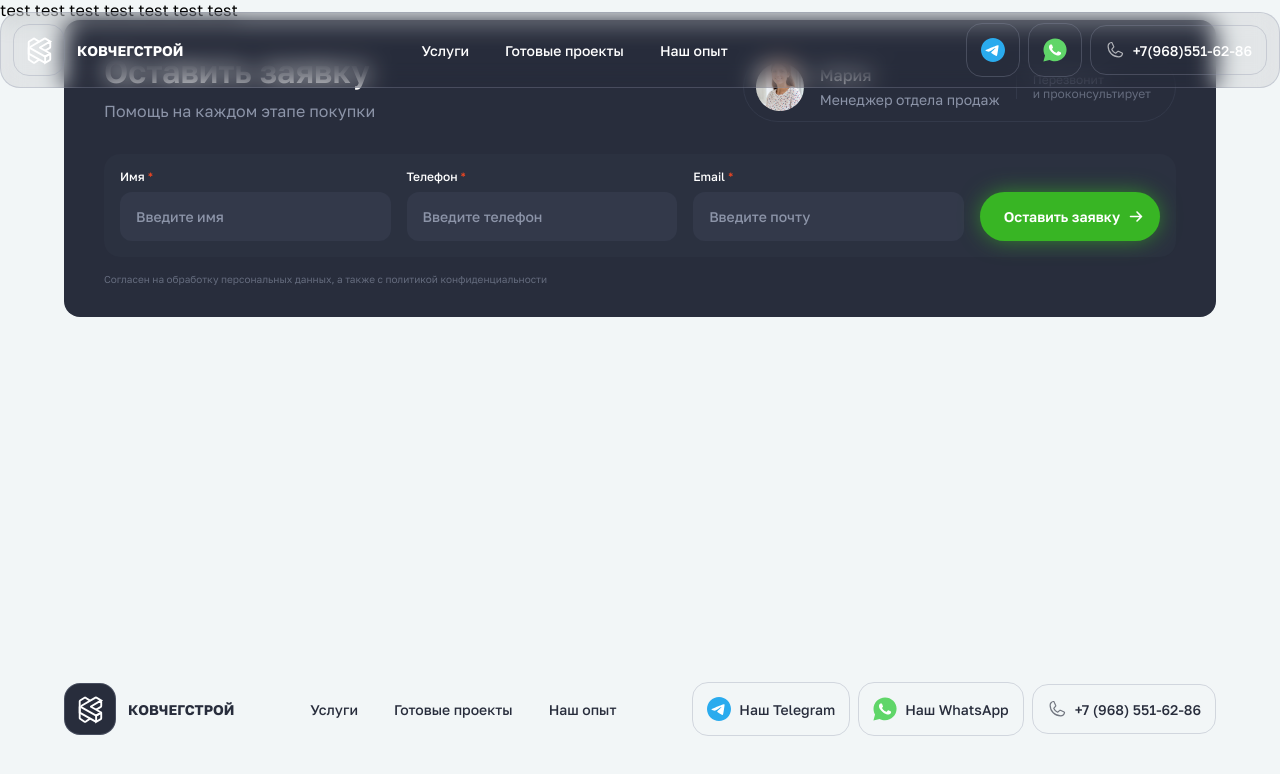
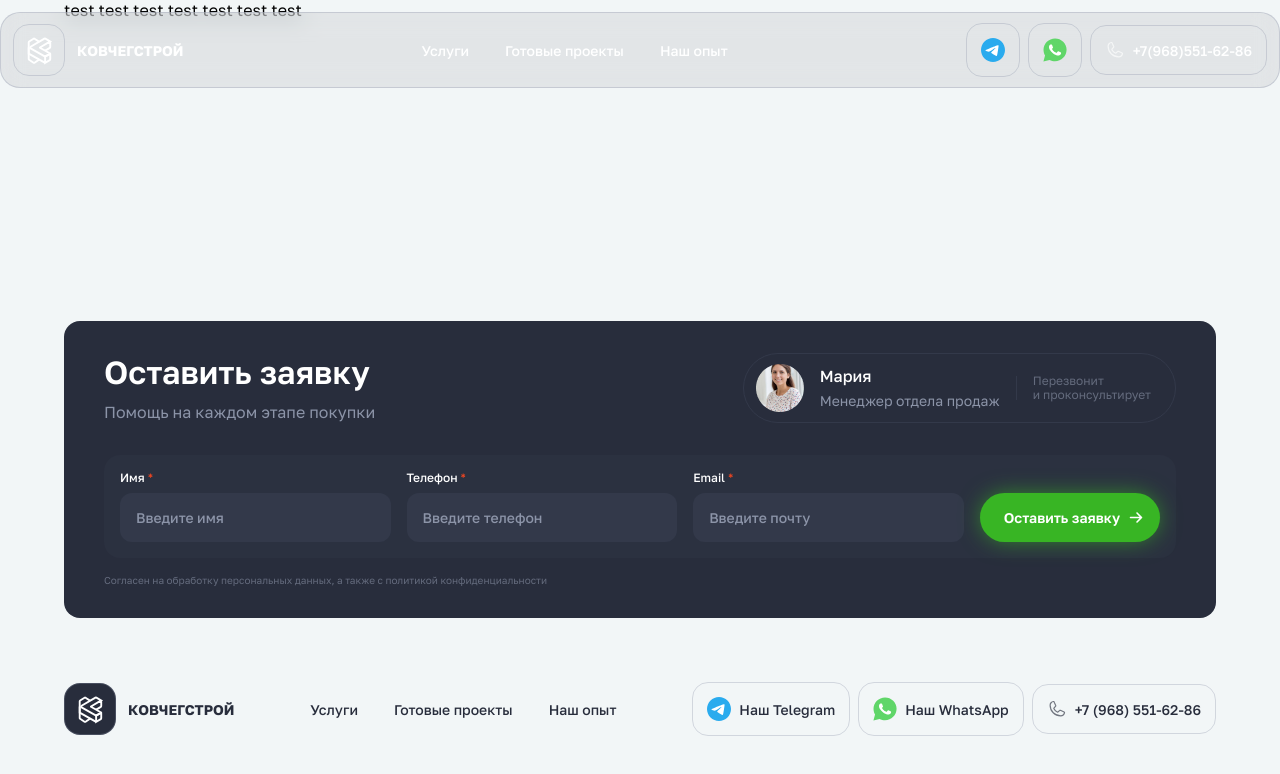
Before and after one commit to RomashkaRV/landing-kovcheg, a Next.js app: page /test in a window 1280 px wide. Shown: the top 774 px of the page. Built offline with nearby package versions, Linux system fonts and the light colour scheme.

Commit message:
fix layout style

```diff
--- a/src/app/(pages)/test/page.tsx
+++ b/src/app/(pages)/test/page.tsx
@@ -1,6 +1,6 @@
 export default function Test() {
   return (
-    <div>
+    <div className="container">
       test
       test
       test
--- a/src/app/layout.tsx
+++ b/src/app/layout.tsx
@@ -8,7 +8,6 @@ import { Golos_Text } from "next/font/google";
 import Head from "./head";
 import Footer from "src/components/Footer";
 import Header from "src/components/Header";
-import Feedback from "src/components/Feedback";
 
 import "src/style/index.scss";
 
@@ -32,7 +31,7 @@ export default function RootLayout({
           <div className="wrapper">
             {children}
           </div>
-          <Feedback />
+          {/*<Feedback />*/}
           <Footer />
           {/*<script src="//cdn.jsdelivr.net/npm/eruda"></script>*/}
           {/*<script>eruda.init();</script>*/}
--- a/src/components/Feedback/index.tsx
+++ b/src/components/Feedback/index.tsx
@@ -19,7 +19,6 @@ export default function Feedback() {
   };
 
   return (
-    <div className="container">
     <section className={style.feedback}>
       <div className={style.feedback__head}>
         <div className={style.info}>
@@ -87,6 +86,5 @@ export default function Feedback() {
         </p>
       </div>
     </section>
-    </div>
   );
 }
--- a/src/components/Footer/index.module.scss
+++ b/src/components/Footer/index.module.scss
@@ -2,12 +2,11 @@
 
 .footer {
   width: 100%;
-  max-width: 1440px;
 
   flex: 0 0 auto;
 
   margin: 0 auto;
-  padding: 64px;
+  padding: 64px 0;
 
   position: relative;
 
--- a/src/components/Footer/index.tsx
+++ b/src/components/Footer/index.tsx
@@ -1,5 +1,8 @@
+import React from "react";
 import Link from "next/link";
 import Image from "next/image";
+
+import Feedback from "../Feedback";
 
 import data from "src/app/const/data";
 
@@ -29,6 +32,8 @@ export default function Footer() {
   ];
 
   return (
+    <div className="container">
+      <Feedback />
       <footer className={style.footer}>
         <Link
           className={style.logo}
@@ -76,5 +81,6 @@ export default function Footer() {
           </Link>
         </div>
       </footer>
+    </div>
   );
 }
--- a/src/style/_global.scss
+++ b/src/style/_global.scss
@@ -1,16 +1,8 @@
 @import "src/style/adaptive";
-
-//.wrapper {
-//  flex: 1;
-//
-//  height: 100%;
-//}
 
 .container {
   width: 100%;
   max-width: 1440px;
-
-  flex: 1 1;
 
   margin: 0 auto;
   padding: 0 64px;
--- a/src/style/index.scss
+++ b/src/style/index.scss
@@ -14,6 +14,7 @@ body {
   max-width: 100vw;
 
   display: flex;
+  justify-content: space-between;
   flex-direction: column;
 
   line-height: normal;
```
Lines whose indentation alone changed are shown as unchanged.
